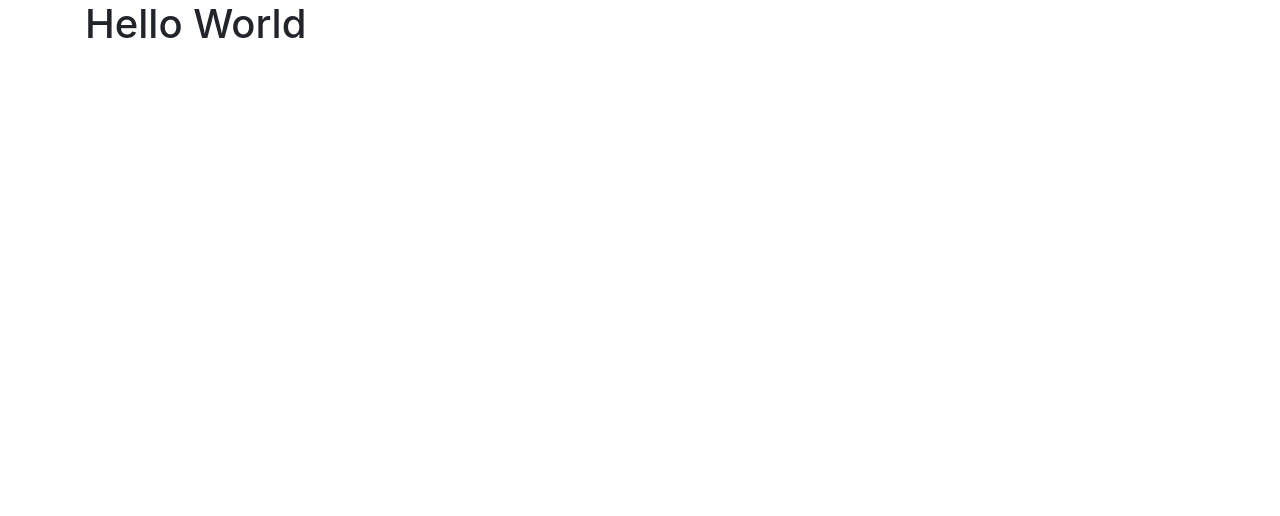
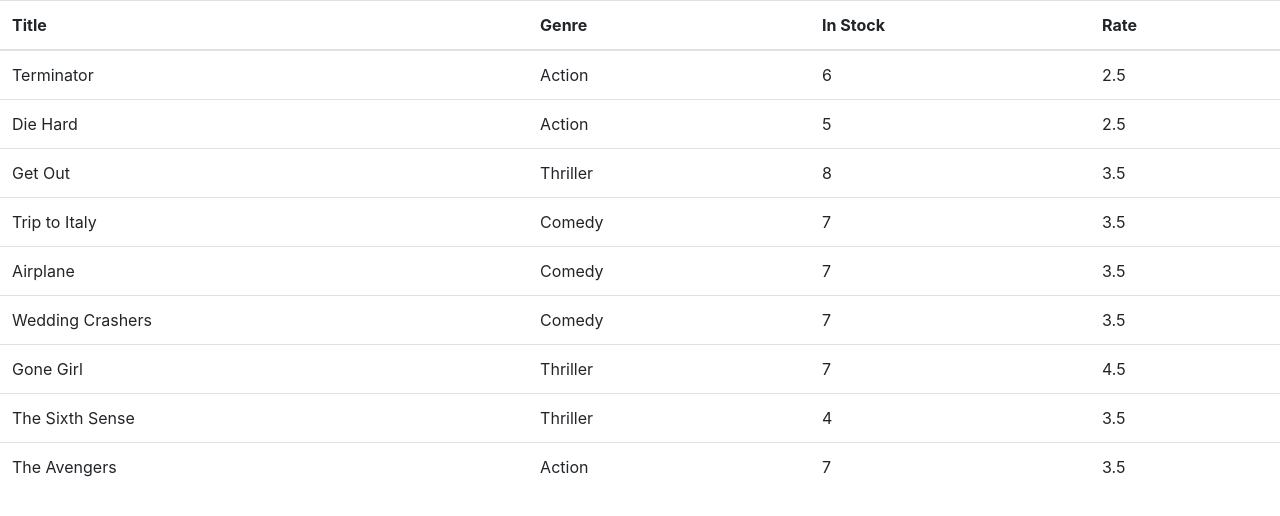
Before and after one commit to amans0508/vidly_video_app, a React (Create React App) app: page / in a window 1280 px wide. Shown: the top 516 px of the page. Built offline with nearby package versions, Linux system fonts and the light colour scheme.

Commit message:
Building the movie table

```diff
--- a/src/App.js
+++ b/src/App.js
@@ -1,12 +1,9 @@
 import React from "react";
 import "./App.css";
+import Movies from "./Components/movies";
 
 function App() {
-  return (
-    <main className="container">
-      <h1>Hello World</h1>
-    </main>
-  );
+  return <Movies></Movies>;
 }
 
 export default App;
--- /dev/null
+++ b/src/Components/movies.jsx
@@ -0,0 +1,35 @@
+import React, { Component } from "react";
+import { getMovies } from "../Starter Code/Starter Code/services/fakeMovieService";
+
+class Movies extends Component {
+  state = {
+    movies: getMovies(),
+  };
+
+  render() {
+    return (
+      <table className="table">
+        <thead>
+          <tr>
+            <th>Title</th>
+            <th>Genre</th>
+            <th>In Stock</th>
+            <th>Rate</th>
+          </tr>
+        </thead>
+        <tbody>
+          {this.state.movies.map((movie) => (
+            <tr>
+              <td>{movie.title}</td>
+              <td>{movie.genre.name}</td>
+              <td>{movie.numberInStock}</td>
+              <td>{movie.dailyRentalRate}</td>
+            </tr>
+          ))}
+        </tbody>
+      </table>
+    );
+  }
+}
+
+export default Movies;
```
